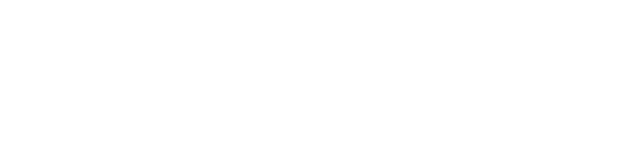
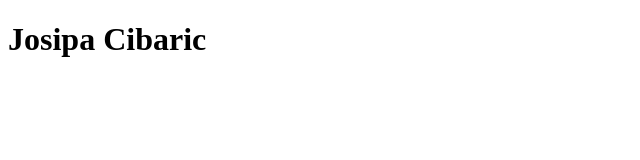
Before and after one commit to jcibaric229/vj01, a plain HTML site: page index.html in a window 1280 px wide. Shown: the whole page, without its empty margins (0-640 px from the left). Drawn offline with Linux system fonts and the light colour scheme.

Commit message:
Promjena naslova

```diff
--- a/index.html
+++ b/index.html
@@ -7,6 +7,6 @@
     <title>Vjezba 1</title>
 </head>
 <body>
-
+    <h1>Josipa Cibaric</h1>
 </body>
 </html>
```
